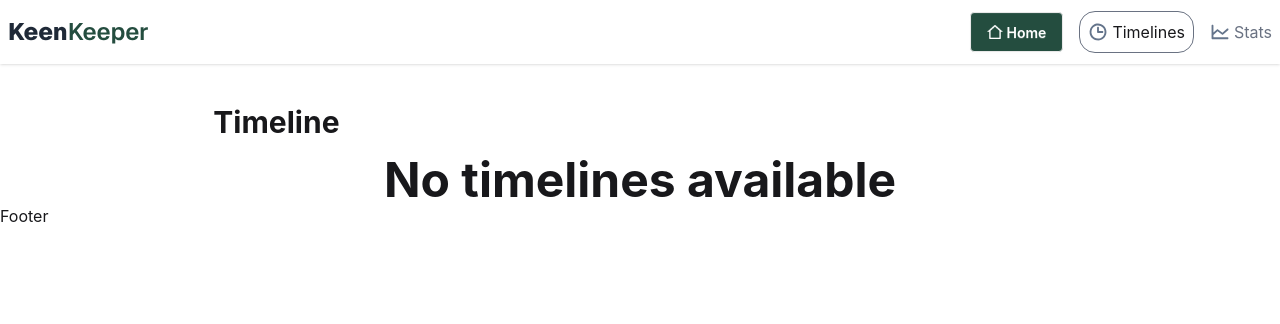
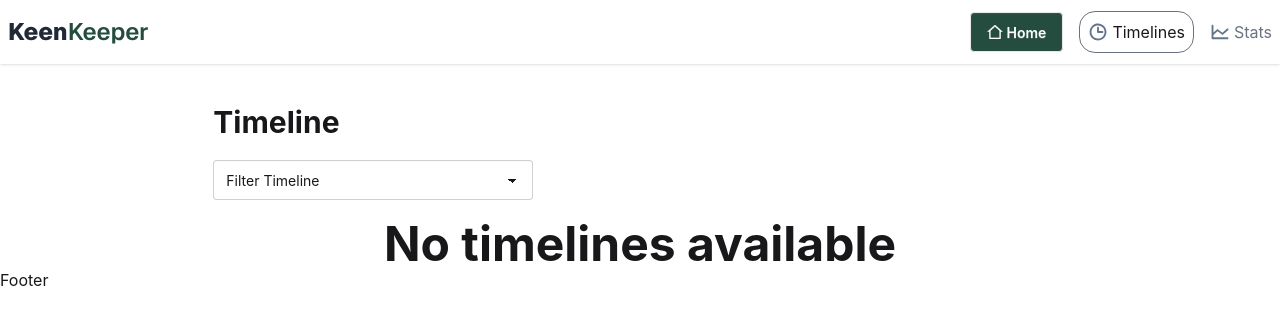
Before and after one commit to Pritom-10/Assignment-07, a React (Vite) app: page /timeline in a window 1280 px wide. Shown: the top 324 px of the page. Built offline with nearby package versions, Linux system fonts and the light colour scheme.

Commit message:
Timeline filter addded

```diff
--- a/src/Pages/Stats/Stats.jsx
+++ b/src/Pages/Stats/Stats.jsx
@@ -1,14 +1,23 @@
 import React from 'react';
-import { Legend, Pie, PieChart } from "recharts";
+import { Legend, Pie, PieChart, Tooltip } from "recharts";
+import { useContext } from 'react';
+import { Timedecontext } from '../../context/Timedecontext';
 const Stats = () => {
+  const { timelines} = useContext(Timedecontext);
+  const callCount = timelines.filter(item => item.type === 'call').length;
+  const textCount = timelines.filter(item => item.type === 'text').length;
+  const videoCount = timelines.filter(item => item.type === 'video').length;
   const data = [
-    { name: "Call", value: 400, fill: "#0088FE" },
-    { name: "Text", value: 300, fill: "#00C49F" },
-    { name: "Video", value: 300, fill: "#FFBB28" },
+    { name: "Call", value: callCount, fill: "#0088FE" },
+    { name: "Text", value: textCount, fill: "#00C49F" },
+    { name: "Video", value: videoCount, fill: "#FFBB28" },
   ];
   return (
-    <div>
-      <PieChart
+    <div className="w-10/12 flex my-10 mx-auto flex-col">
+      <h2 className='font-bold text-3xl mb-5'>Frienship Analytics</h2>
+      <div className="card bg-base-100 w-full shadow-sm mx-auto flex flex-col p-6 items-center">
+        <h2 className='w-full text-left'>By Interaction Type</h2>
+        <PieChart className='text-center'
           style={{
             width: "100%",
             maxWidth: "500px",
@@ -21,16 +30,17 @@ const Stats = () => {
             data={data}
             innerRadius="80%"
             outerRadius="100%"
-
             cornerRadius="50%"
             fill="#8884d8"
-
             paddingAngle={5}
             dataKey="value"
             isAnimationActive={true}
           />
+          <Tooltip />
+
           <Legend />
         </PieChart>
+      </div>
     </div>
   );
 };
--- a/src/Pages/Timeline/Timelines.jsx
+++ b/src/Pages/Timeline/Timelines.jsx
@@ -1,40 +1,101 @@
 import React, { useContext } from "react";
 import UseFriends from "../../Component/useFriends";
 import { Timedecontext } from "../../context/Timedecontext";
+import { useState } from "react";
 import call from '../../assets/call.png'
 import text from '../../assets/text.png'
 import video from '../../assets/video.png'
 const Timelines = () => {
-  // const { data, navigation } = UseFriends();
-  // if (navigation.state === "loading") {
-  //   return (
-  //     <div className="flex justify-center items-center h-screen">
-  //       <span className="loading loading-spinner loading-lg"></span>
-  //     </div>
-  //   );
-  // }
-  const {timelines,setTimelines} = useContext(Timedecontext);
+
+  const { timelines, setTimelines } = useContext(Timedecontext);
+  const [filter, setFilter] = useState('')
+  const filterData = filter === '' || filter==='all' ? timelines : timelines.filter(item => item.type === filter);
 
 
   return (
     <div className="w-8/12 mx-auto mt-10 space-y-4">
       <h2 className="text-3xl font-bold">Timeline</h2>
-      {timelines.length===0? <h2 className="text-center text-5xl font-bold">No timelines available</h2> : timelines.map((info, id) => {
+      <div>
+        <fieldset className="fieldset">
+          <select
+            onChange={(e) => setFilter(e.target.value)}
+            defaultValue="Pick a browser"
+            className="select"
+          >
+            <option value='all'>Filter Timeline</option>
+            <option value="call">Call</option>
+            <option value="text">Text</option>
+            <option value="video">Video</option>
+          </select>
+        </fieldset>
+      </div>
+      {/* {filterData.map((item) => (
+        <div key={item.id}>
+          <div className="card bg-base-100 w-full shadow-sm flex flex-row items-center gap-5 p-3">
+            <img
+              className="w-7"
+              src={
+                item.type === "call"
+                  ? call
+                  :  item.type === "text"
+                    ? text
+                    : video
+              }
+              alt={item.type}
+            />
+            <p className="font-bold ">
+              <span>
+                {item.type === "call" && "Call"}
+                {item.type === "text" && "Text"}
+                {item.type === "video" && "Video"}
+              </span>{" "}
+              with{" "}
+              <span className="text-[#64748b] font-normal">{item.name}</span>
+              <br />
+              <span className="text-[#64748b] font-normal">
+                {new Date().toLocaleDateString("en-US", {
+                  year: "numeric",
+                  month: "long",
+                  day: "numeric",
+                })}
+              </span>
+            </p>
+          </div>
+        </div>
+      ))} */}
+      {timelines.length === 0 ? (
+        <h2 className="text-center text-5xl font-bold">
+          No timelines available
+        </h2>
+      ) : (
+        filterData.map((info, id) => {
           return (
             <div key={id}>
               <div>
                 <div className="card bg-base-100 w-full shadow-sm flex flex-row items-center gap-5 p-3">
-                <img className="w-7" src={info.type==='call'? call : info.type==='text'? text : video} alt={info.type} />
+                  <img
+                    className="w-7"
+                    src={
+                      info.type === "call"
+                        ? call
+                        : info.type === "text"
+                          ? text
+                          : video
+                    }
+                    alt={info.type}
+                  />
                   <p className="font-bold ">
-                  <span>{info.type === 'call' && 'Call'}
-                    {info.type === 'text' && 'Text'}
-                    {info.type === 'video' && 'Video'}
-                  </span> with <span className="text-[#64748b] font-normal">
+                    <span>
+                      {info.type === "call" && "Call"}
+                      {info.type === "text" && "Text"}
+                      {info.type === "video" && "Video"}
+                    </span>{" "}
+                    with{" "}
+                    <span className="text-[#64748b] font-normal">
                       {info.name}
                     </span>
                     <br />
                     <span className="text-[#64748b] font-normal">
-
                       {new Date().toLocaleDateString("en-US", {
                         year: "numeric",
                         month: "long",
@@ -46,7 +107,8 @@ const Timelines = () => {
               </div>
             </div>
           );
-      })}
+        })
+      )}
     </div>
   );
 };
```
Lines whose indentation alone changed are shown as unchanged.
